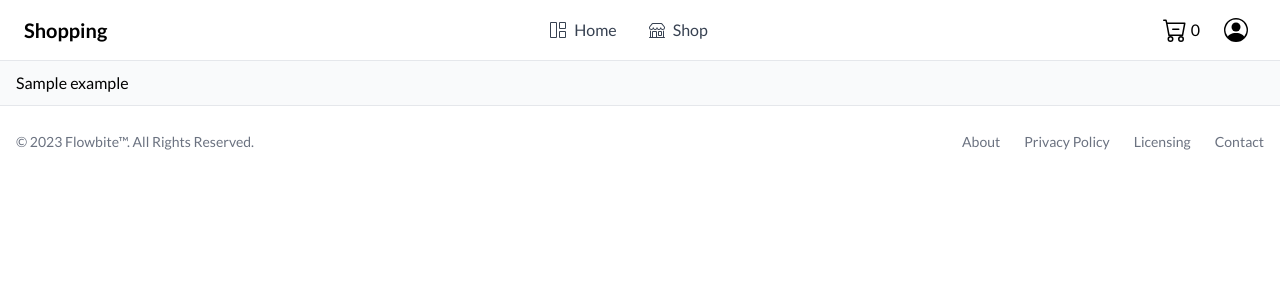
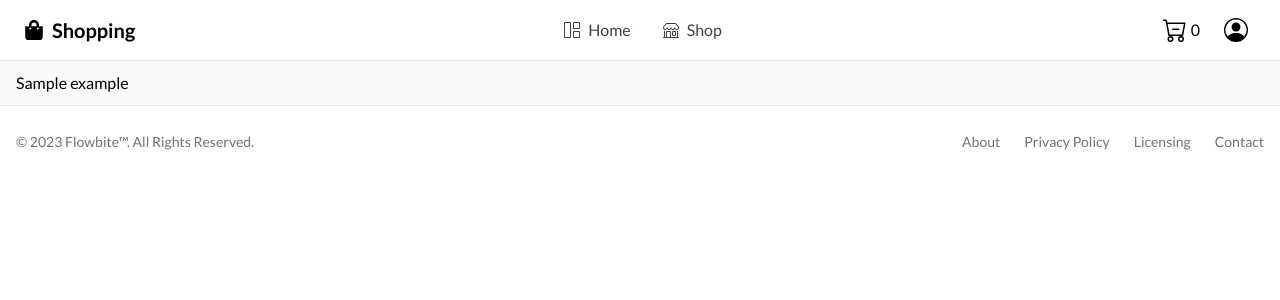
Before and after one commit to likithsai/shopping-site-project, a React (Create React App) app: page / in a window 1280 px wide. Shown: the top 300 px of the page. Built offline with nearby package versions, Linux system fonts and the light colour scheme; a web font is replaced by a local one.

Commit message:
render HTML content for product desc

```diff
--- a/src/component/Header.js
+++ b/src/component/Header.js
@@ -2,6 +2,7 @@ import React, { useState } from "react";
 import { NavLink } from 'react-router-dom';
 import { connect } from "react-redux";
 import { BsList, BsCartDash, BsPersonCircle, BsGrid1X2, BsShop, BsPerson } from "react-icons/bs";
+import { FaShoppingBag } from "react-icons/fa";
 
 const Header = (props) => {
     const [mobileMenuOpen, setMobileMenuOpen] = useState(false);
@@ -15,7 +16,8 @@ const Header = (props) => {
                             <span className="sr-only">Open main menu</span>
                             <BsList className="w-6 h-6" />
                         </button>
-                        <NavLink to="/">
+                        <NavLink to="/" className="flex items-center">
+                            <FaShoppingBag className="text-xl mr-2"/>
                             <span className="self-center text-xl font-semibold whitespace-nowrap font-bold">{ props.title }</span>
                         </NavLink>
                     </div>
--- a/src/pages/ProductDetail.js
+++ b/src/pages/ProductDetail.js
@@ -67,7 +67,7 @@ const ProductDetail = (props) => {
                         </div>
                         <div className="mt-8">
                             <h2 className="text-lg font-semibold mb-2 font-bold">Product Description</h2>
-                            <p className="text-gray-800"> { itm.descriptiondetail } </p>
+                            <div className="text-gray-800" dangerouslySetInnerHTML={{ __html: itm.descriptiondetail }} />
                         </div>
                     </div>
                 ))
--- a/src/pages/Shop.js
+++ b/src/pages/Shop.js
@@ -25,7 +25,7 @@ const Shop = (props) => {
                 // Render loading skeleton while loading is true
                 Array.from({ length: 4 }, (_, index) => (
                     <div key={index} className="animate-pulse bg-gray-200 rounded-md">
-                        <div className="w-full h-32 bg-gray-300 mb-2"></div> {/* Loading image skeleton */}
+                        <div className="w-full h-32 bg-gray-300 mb-2 rounded-md"></div> {/* Loading image skeleton */}
                         <div className="p-4 flex flex-col gap-2">
                             <div className="h-4 w-4/5 bg-gray-300 rounded-md mb-2"></div> {/* Loading title skeleton */}
                             <div className="h-4 w-1/2 bg-gray-300 rounded-full mb-2"></div> {/* Loading description skeleton */}
```
Also changed, not shown: public/data/data.json (+1 -1 lines).
